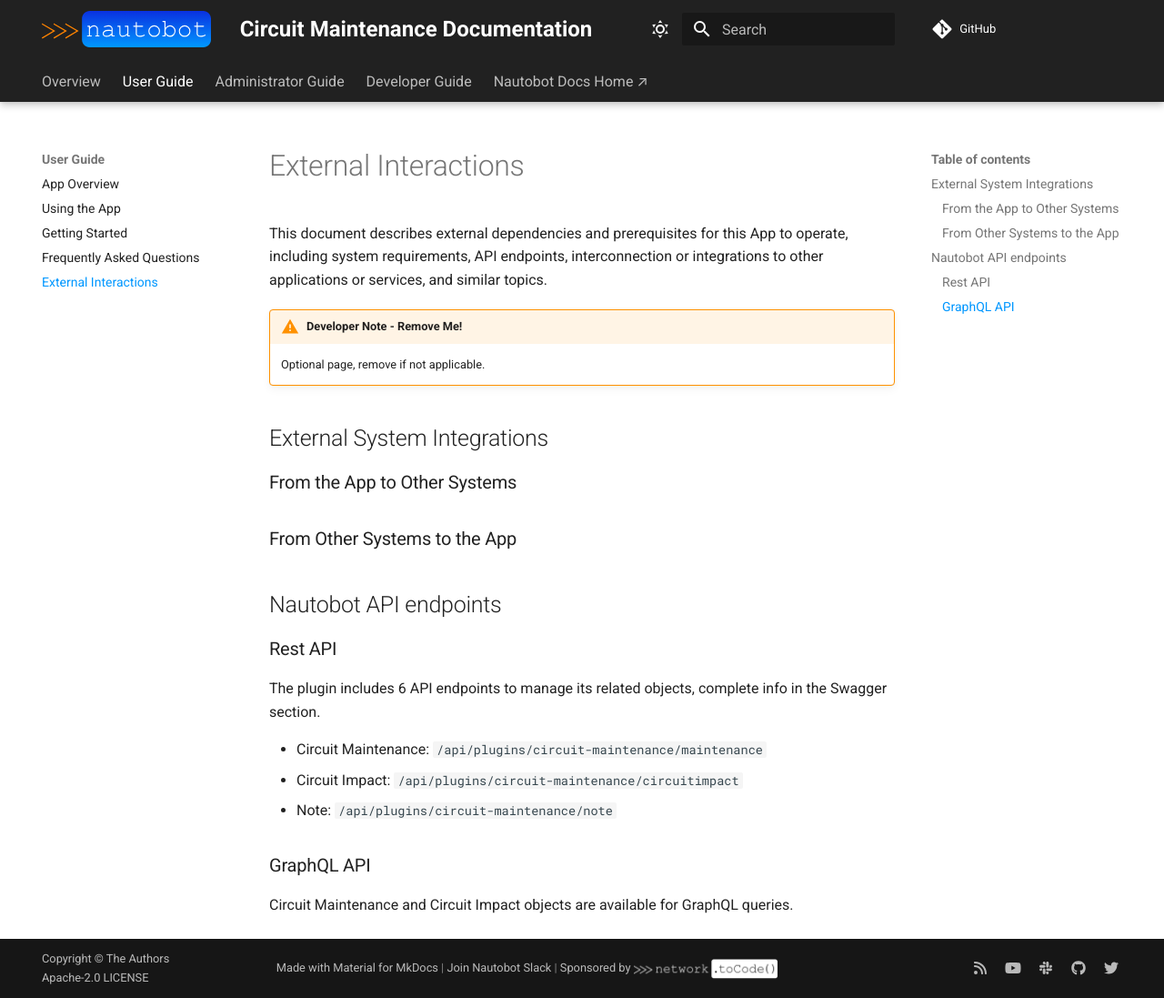
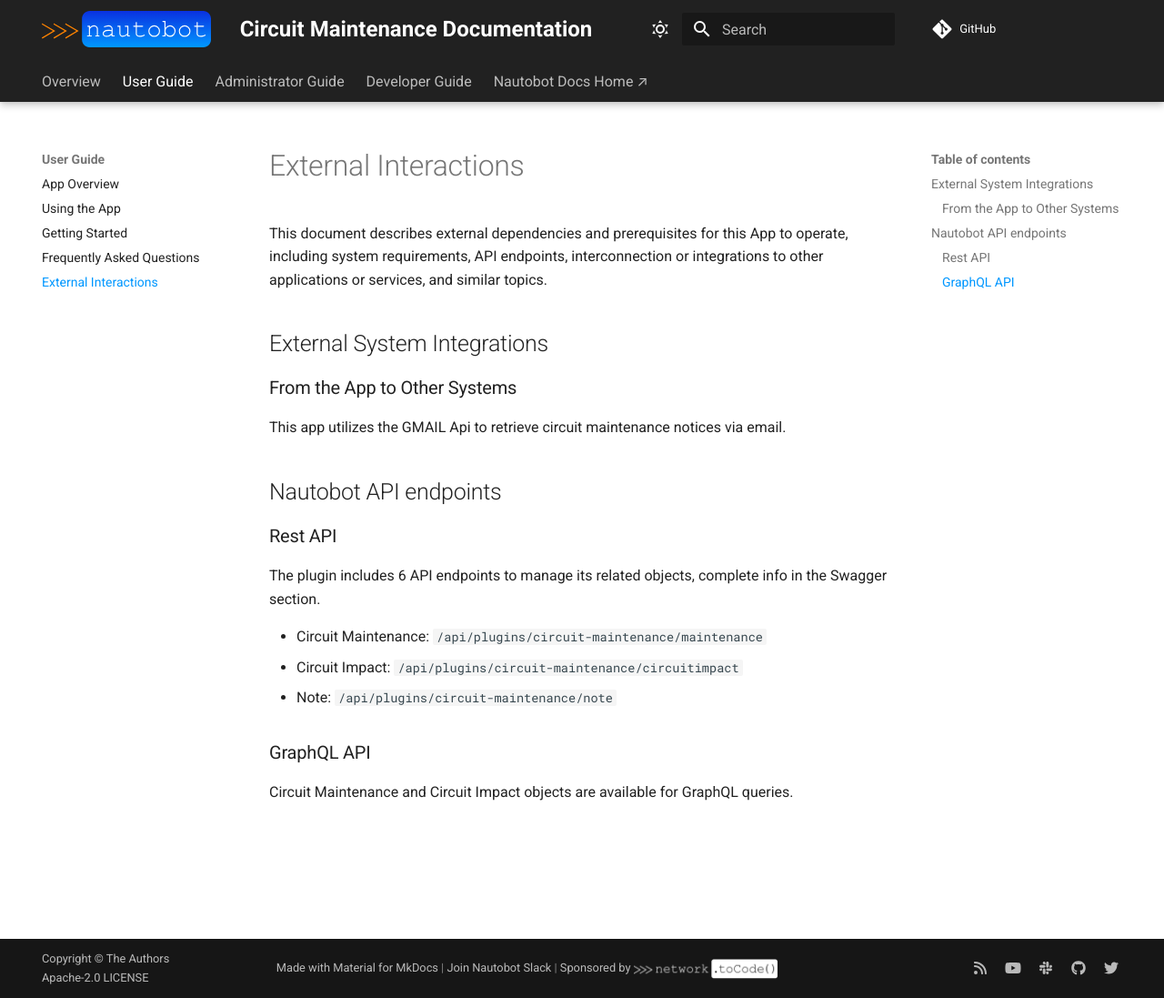
Before and after one commit to nautobot/nautobot-app-circuit-maintenance, an MkDocs documentation site: the page built from docs/user/external_interactions.md, in a window 1280 px wide and 1097 px high. Shown: the whole window at 91% size. Built offline with MkDocs 1.6.1 and Material for MkDocs 9.7.7, drawn with Linux system fonts in a browser that asks for light colours; comment, search, counter and statistics services are not loaded.

Commit message:
update external interactions

```diff
--- a/docs/user/external_interactions.md
+++ b/docs/user/external_interactions.md
@@ -1,15 +1,12 @@
 # External Interactions
 
 This document describes external dependencies and prerequisites for this App to operate, including system requirements, API endpoints, interconnection or integrations to other applications or services, and similar topics.
-
-!!! warning "Developer Note - Remove Me!"
-    Optional page, remove if not applicable.
 
 ## External System Integrations
 
 ### From the App to Other Systems
 
-### From Other Systems to the App
+This app utilizes the GMAIL Api to retrieve circuit maintenance notices via email.
 
 ## Nautobot API endpoints
 
```
